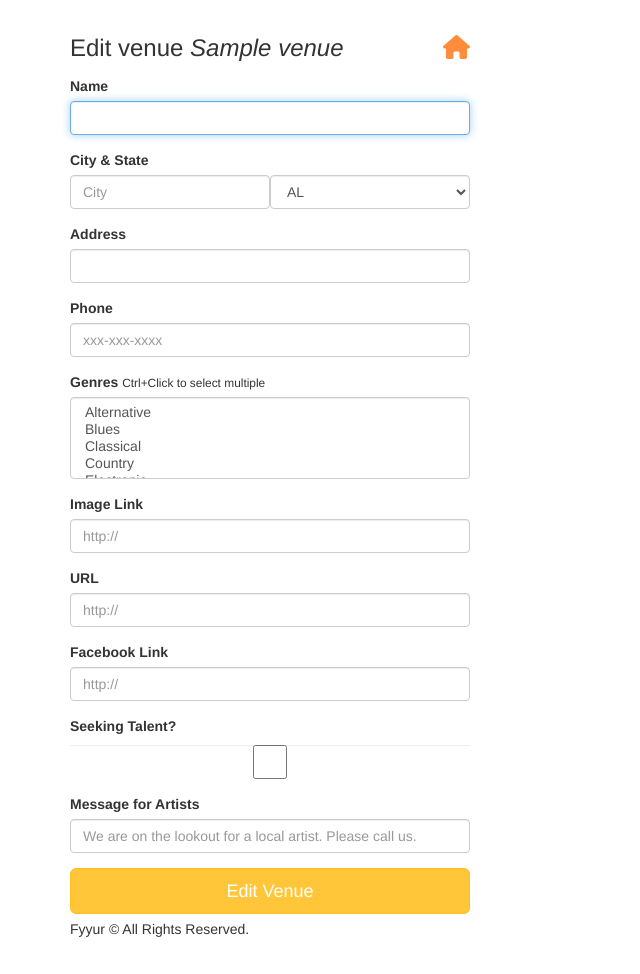
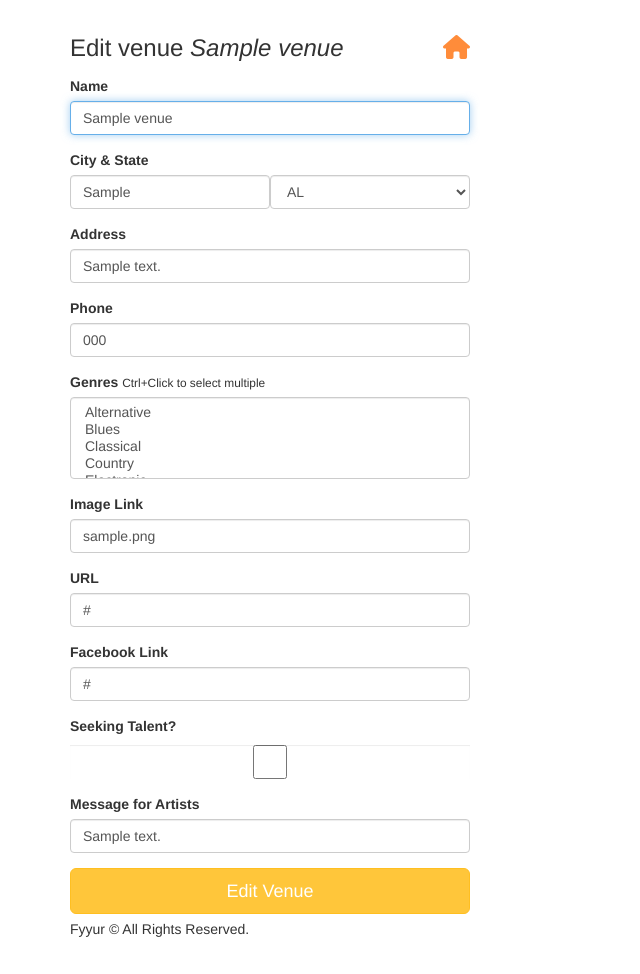
Before and after one commit to eleanorthomas/fyyur_app, a Flask app: page /venues/1/edit in a window 1280 px wide. Shown: the part 60-1034 px from the top of the page, without its empty margins (0-640 px from the left). Run offline with Flask 2, Linux system fonts and the light colour scheme; tables that the repository leaves empty hold one stand-in row (values such as "Sample post"); some libraries are stand-ins or nearby versions.

Commit message:
Prepopulate forms

```diff
--- a/templates/forms/edit_venue.html
+++ b/templates/forms/edit_venue.html
@@ -6,51 +6,54 @@
       <h3 class="form-heading">Edit venue <em>{{ venue.name }}</em> <a href="{{ url_for('index') }}" title="Back to homepage"><i class="fa fa-home pull-right"></i></a></h3>
       <div class="form-group">
         <label for="name">Name</label>
-        {{ form.name(class_ = 'form-control', autofocus = true) }}
+        {{ form.name(class_ = 'form-control', autofocus = true, value = venue.name) }}
       </div>
       <div class="form-group">
           <label>City & State</label>
           <div class="form-inline">
             <div class="form-group">
-              {{ form.city(class_ = 'form-control', placeholder='City', autofocus = true) }}
+              {{ form.city(class_ = 'form-control', placeholder='City', autofocus = true, value = venue.city) }}
             </div>
             <div class="form-group">
-              {{ form.state(class_ = 'form-control', placeholder='State', autofocus = true) }}
+              <!-- TODO: fix this, how to prepopulate Dropdown? -->
+              {{ form.state(class_ = 'form-control', placeholder='State', autofocus = true, value = venue.state) }}
             </div>
           </div>
       </div>
       <div class="form-group">
         <label for="address">Address</label>
-        {{ form.address(class_ = 'form-control', autofocus = true) }}
+        {{ form.address(class_ = 'form-control', autofocus = true, value = venue.address) }}
       </div>
       <div class="form-group">
           <label for="phone">Phone</label>
-          {{ form.phone(class_ = 'form-control', placeholder='xxx-xxx-xxxx', autofocus = true) }}
+          {{ form.phone(class_ = 'form-control', placeholder='xxx-xxx-xxxx', autofocus = true, value = venue.phone) }}
       </div>
       <div class="form-group">
         <label for="genres">Genres</label>
         <small>Ctrl+Click to select multiple</small>
-        {{ form.genres(class_ = 'form-control', placeholder='Genres, separated by commas', autofocus = true) }}
+        <!-- TODO: fix this, how to prepopulate MultiSelect? -->
+        {{ form.genres(class_ = 'form-control', placeholder='Genres, separated by commas', autofocus = true, value = venue.genres) }}
       </div>
       <div class="form-group">
           <label for="image_link">Image Link</label>
-          {{ form.image_link(class_ = 'form-control', placeholder='http://', autofocus = true) }}
+          {{ form.image_link(class_ = 'form-control', placeholder='http://', autofocus = true, value = venue.image_link) }}
       </div>
       <div class="form-group">
           <label for="website">URL</label>
-          {{ form.website(class_ = 'form-control', placeholder='http://', autofocus = true) }}
+          {{ form.website(class_ = 'form-control', placeholder='http://', autofocus = true, value = venue.website) }}
       </div>
       <div class="form-group">
           <label for="facebook_link">Facebook Link</label>
-          {{ form.facebook_link(class_ = 'form-control', placeholder='http://', autofocus = true) }}
+          {{ form.facebook_link(class_ = 'form-control', placeholder='http://', autofocus = true, value = venue.facebook_link) }}
         </div>
       <div class="form-group">
           <label for="seeking_talent">Seeking Talent?</label>
-          {{ form.seeking_talent(class_ = 'form-control', autofocus = true) }}
+          <!-- TODO: fix this, how to prepopulate checkbox? -->
+          {{ form.seeking_talent(class_ = 'form-control', autofocus = true, value = venue.seeking_talent) }}
       </div>
       <div class="form-group">
           <label for="seeking_description">Message for Artists</label>
-          {{ form.seeking_description(class_ = 'form-control', placeholder='We are on the lookout for a local artist. Please call us.', autofocus = true) }}
+          {{ form.seeking_description(class_ = 'form-control', placeholder='We are on the lookout for a local artist. Please call us.', autofocus = true, value = venue.seeking_description) }}
       </div>
       <input type="submit" value="Edit Venue" class="btn btn-primary btn-lg btn-block">
     </form>
```
Also changed, not shown: templates/forms/edit_artist.html (+9 -6 lines).
